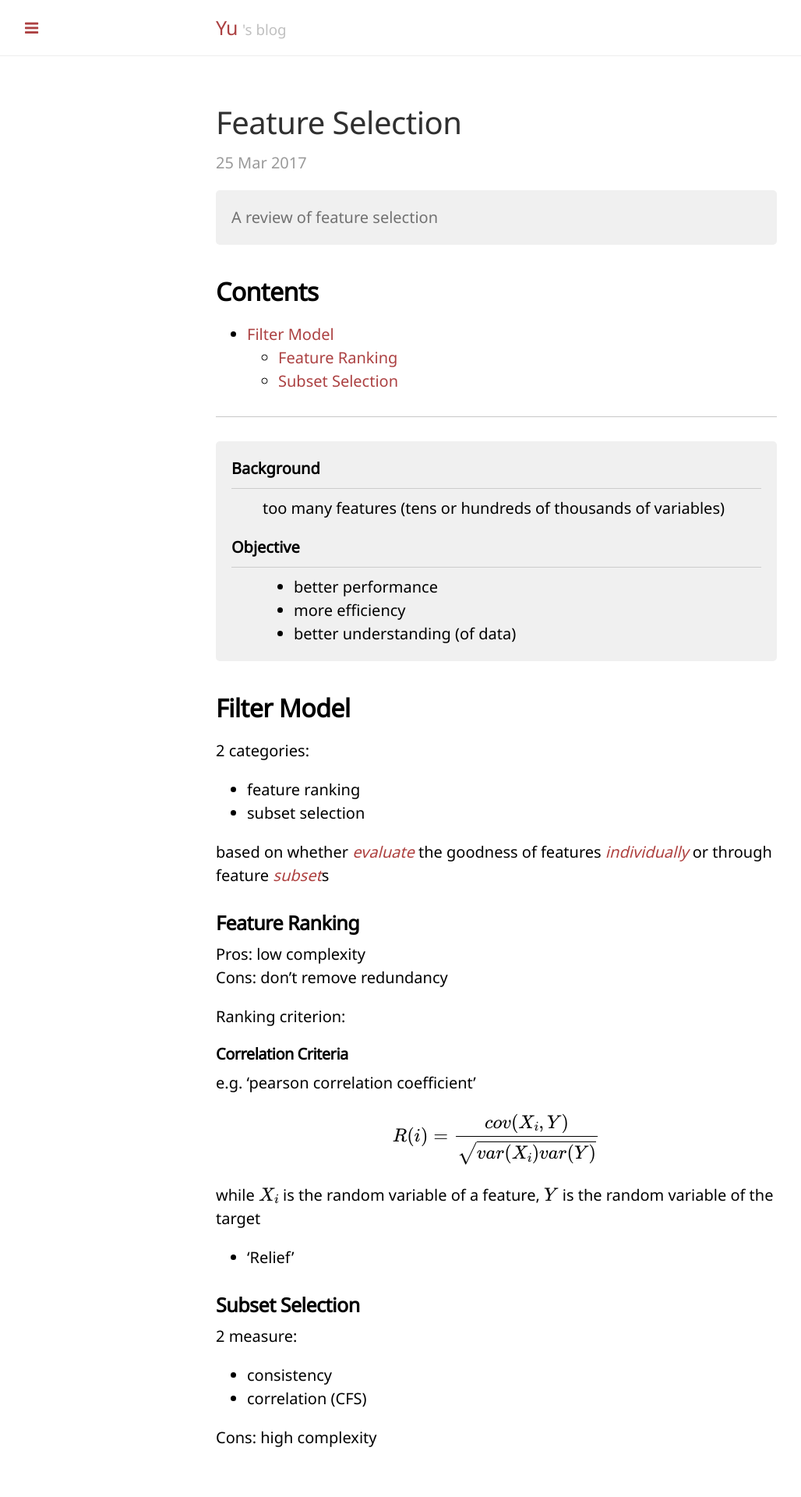
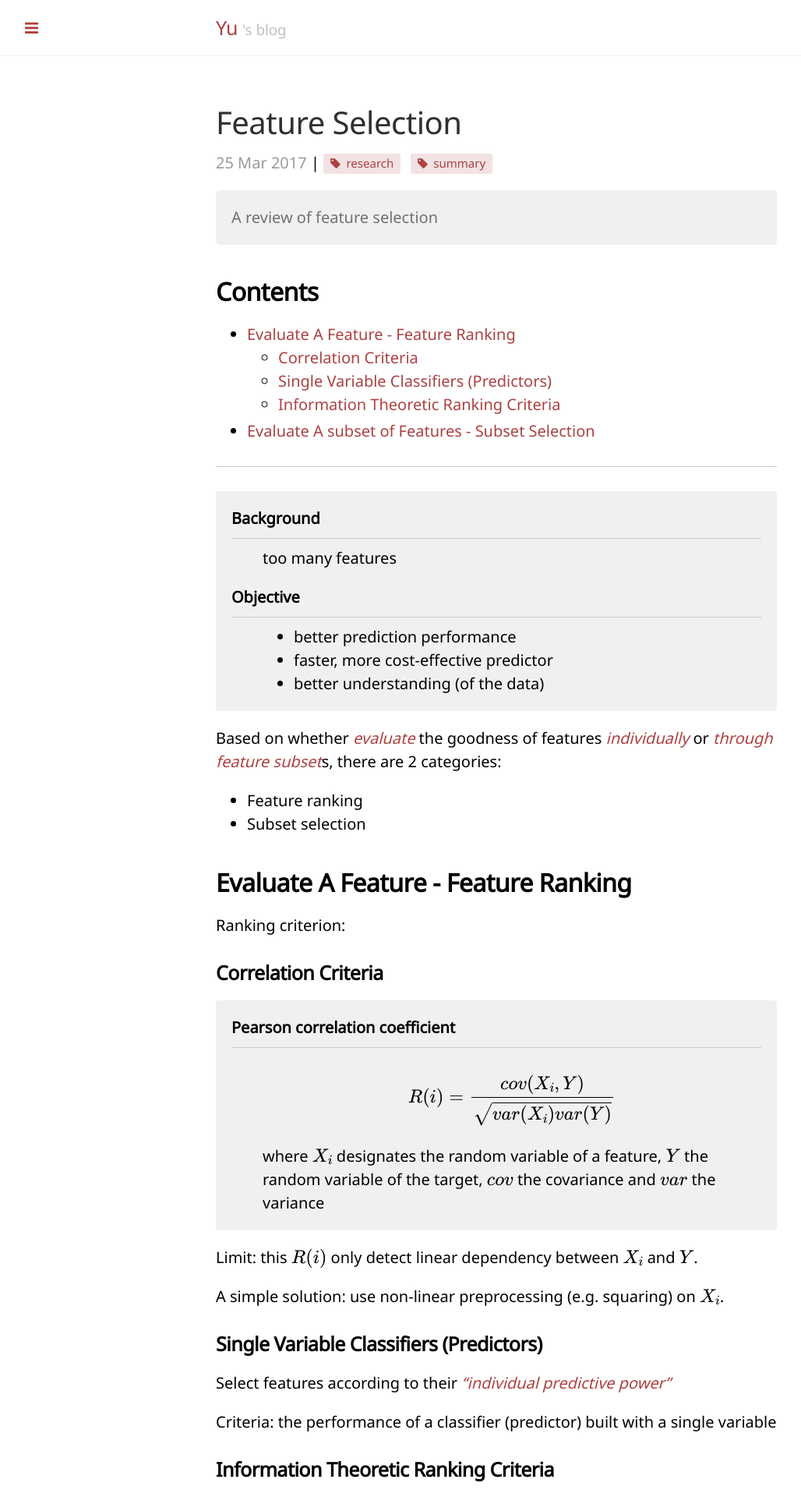
Before and after one commit to neilsustc/neilsustc.github.io, a Jekyll site: the page built from _posts/2017-03-25-feature-selection.md, in a window 1280 px wide. Shown: the top 1920 px of the page at 78% size, without its empty margins (3-1031 px from the left). Built offline with Jekyll 4.4.1, drawn with Linux system fonts in a browser that asks for light colours; some web fonts are replaced; formulas are drawn with MathJax 3; some of the changed text lies outside the part shown.

Commit message:
💄📝

```diff
--- a/_posts/2017-03-25-feature-selection.md
+++ b/_posts/2017-03-25-feature-selection.md
@@ -1,61 +1,90 @@
 ---
 layout: post
 title: Feature Selection
+tags: research summary
 ---
 
 <div class="excerpt">
     A review of feature selection
 </div>
 
+<script type="text/x-mathjax-config">
+    MathJax.Hub.Config({tex2jax: {inlineMath: [['$','$']]}});
+</script>
 <script src='https://cdn.mathjax.org/mathjax/latest/MathJax.js?config=TeX-AMS_SVG'></script>
 
 ## Contents
 
-- [Filter Model](#filter-model)
-    - [Feature Ranking](#feature-ranking)
-    - [Subset Selection](#subset-selection)
+- [Evaluate A Feature - Feature Ranking](#evaluate-a-feature-feature-ranking)
+    - [Correlation Criteria](#correlation-criteria)
+    - [Single Variable Classifiers (Predictors)](#single-variable-classifiers-predictors)
+    - [Information Theoretic Ranking Criteria](#information-theoretic-ranking-criteria)
+- [Evaluate A subset of Features - Subset Selection](#evaluate-a-subset-of-features-subset-selection)
 
 ---
 
 Background
-: too many features (tens or hundreds of thousands of variables)
+: too many features
 
 Objective
-: - better performance
-  - more efficiency
-  - better understanding (of data)
+: - better prediction performance
+  - faster, more cost-effective predictor
+  - better understanding (of the data)
 
-## Filter Model
+Based on whether *evaluate* the goodness of features *individually* or *through feature subset*s, there are 2 categories:
 
-2 categories:
+- Feature ranking
+- Subset selection
 
-- feature ranking
-- subset selection
+## Evaluate A Feature - Feature Ranking
 
-based on whether *evaluate* the goodness of features *individually* or through feature *subset*s
+Ranking criterion:
 
-### Feature Ranking
+### Correlation Criteria
+
+Pearson correlation coefficient
+: $$ R(i) = \frac{cov(X_i, Y)}{\sqrt{var(X_i)var(Y)}} $$
+
+  where $ X_i $ designates the random variable of a feature, $ Y $ the random variable of the target, $ cov $ the covariance and $ var $ the variance
+
+Limit: this $ R(i) $ only detect linear dependency between $ X_i $ and $ Y $.
+
+A simple solution: use non-linear preprocessing (e.g. squaring) on $ X_i $.
+
+### Single Variable Classifiers (Predictors)
+
+Select features according to their *"individual predictive power"*
+
+Criteria: the performance of a classifier (predictor) built with a single variable
+
+### Information Theoretic Ranking Criteria
+
+Mutual information
+: $$ I(i) = \int_{x_i}\int_{y}p(x_i,y)\log\frac{p(x_i,y)}{p(x_i)p(y)}\,dxdy $$
+
+The difficulty is that the densities $ p(x_i) $, $ p(y) $ and $ p(x_i, y) $ are all unknown and are hard to estimate from data.
+
+The case of discrete variables is easy (because the integral becomes a sum), but the case of continuous variables is hard.
+
+## Evaluate A subset of Features - Subset Selection
+
+...
+
+---
+
+TODO
+
+- 'Relief'
+
+// put these analysis into summary at the end of the post
 
 Pros: low complexity
 Cons: don't remove redundancy
 
-Ranking criterion:
+---
 
-####  Correlation Criteria
+IMO, key questions
 
-e.g. 'pearson correlation coefficient'
+What're the candidates?
 
-$$ R(i) = \frac{cov(X_i, Y)}{\sqrt{var(X_i)var(Y)}} $$
-
-while \\(X_i\\) is the random variable of a feature, \\(Y\\) is the random variable of the target
-
-- 'Relief'
-
-### Subset Selection
-
-2 measure:
-
-- consistency
-- correlation (CFS)
-
-Cons: high complexity
+How to evaluate their goodness?
--- a/static/css/common.css
+++ b/static/css/common.css
@@ -12,6 +12,7 @@ h5,
 h6 {
     font-family: "Noto Sans", "Microsoft yahei";
     color: black;
+    margin-bottom: 1rem;
 }
 
 body {
@@ -27,16 +28,20 @@ li ul {
     margin: 0;
 }
 
+
 /* */
 
 blockquote cite {
     font-size: 0.8rem;
 }
 
+h1.post-title {
+    margin-bottom: 0.5rem;
+}
+
 h2 {
     font-size: 1.6rem;
     margin-top: 2rem;
-    margin-bottom: 1rem;
 }
 
 em,
@@ -72,8 +77,7 @@ dl {
     margin-bottom: 1rem;
     padding: 1rem;
     background-color: #f0f0f0;
-    border-radius: 5px;
-    margin-bottom: 0.5rem;
+    border-radius: 0.2em;
 }
 
 dt {
@@ -90,9 +94,11 @@ dl dd:last-child {
     padding-bottom: 0;
 }
 
-dd ul {
-    margin: 0;
+dd ul:last-child,
+dd p:last-child {
+    margin-bottom: 0;
 }
+
 
 /* scrollbar */
 
@@ -206,6 +212,7 @@ hr.quarter {
     padding: 0.1333em 0.6em 0.2666em;
     margin-right: 0.5em;
     border-radius: 0.2em;
+    line-height: normal;
 }
 
 i.fa {
```
